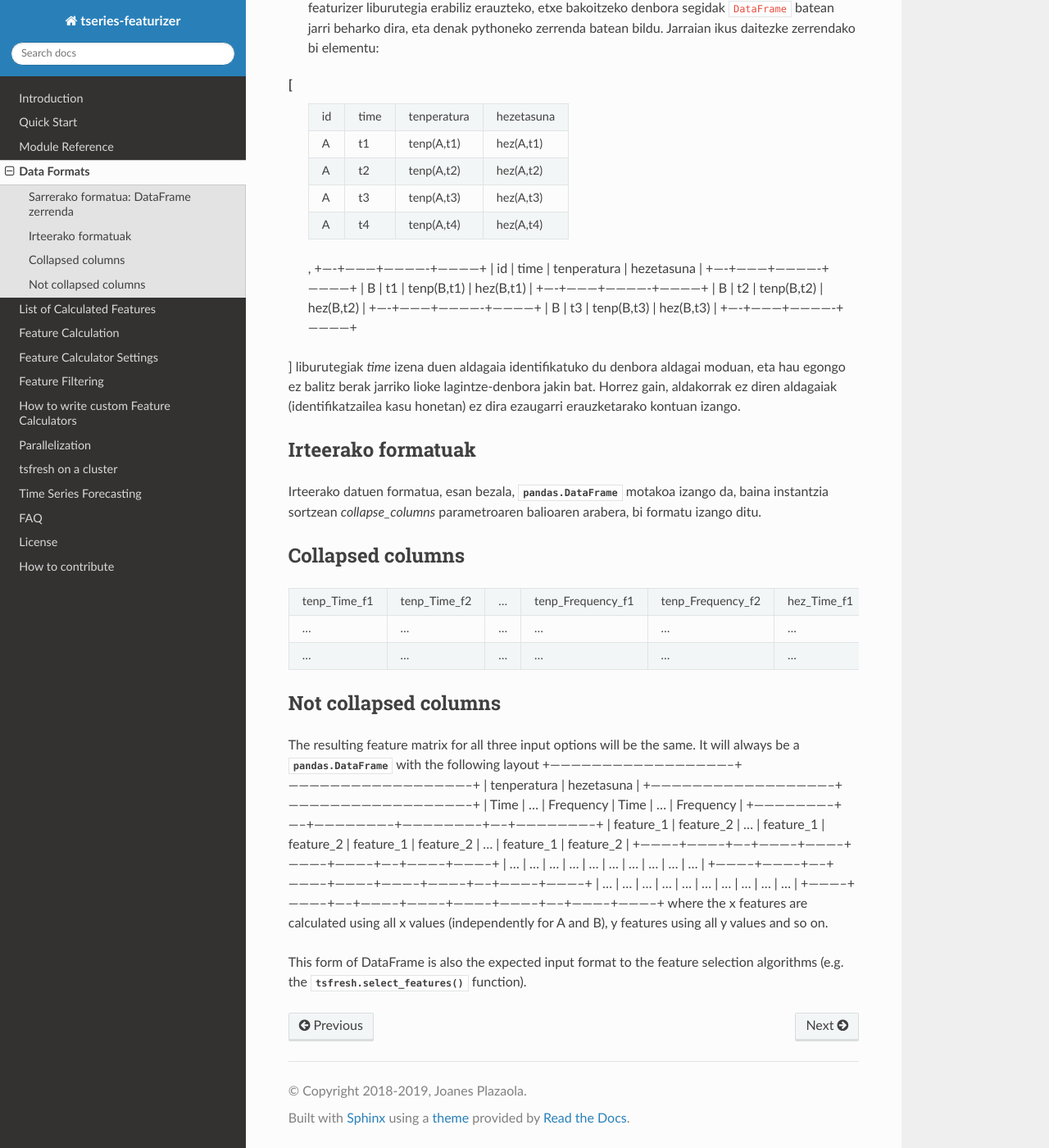
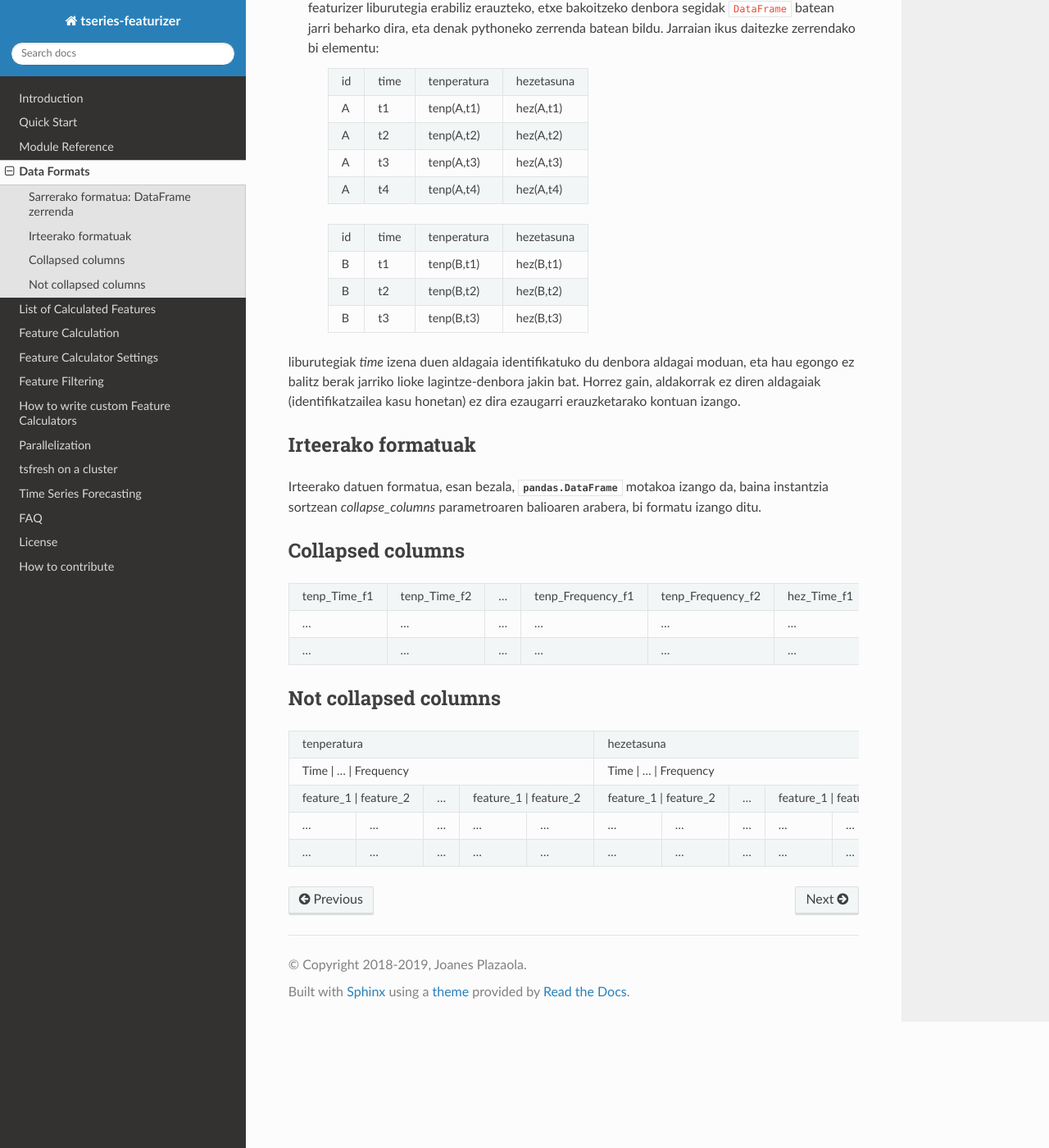
Before and after one commit to joanesplazaola/tseries-featurizer, a Sphinx documentation site: the page built from docs/text/data_formats.rst, in a window 1280 px wide and 1400 px high, scrolled down 585 px. Shown: the whole window at 82% size. Built offline with Sphinx 7.4.7 and the Read the Docs theme 2.0.0, drawn with Linux system fonts in a browser that asks for light colours; formulas are drawn with MathJax 3; pages that are not in the unit, such as notebooks, are missing from menus; the version number could not be read and is left out.

Commit message:
Data formats gaizki dago

```diff
--- a/docs/text/data_formats.rst
+++ b/docs/text/data_formats.rst
@@ -25,7 +25,7 @@ Adibidez: Imaginatu hainbat etxetako tenperatura eta hezetasuna neurtzen duten s
  neurketa hauek denboran zehar izaniko bilakaera deskribatzen dutela. Ezaugarriak tseries-featurizer liburutegia erabiliz
  erauzteko, etxe bakoitzeko denbora segidak ``DataFrame`` batean jarri beharko dira, eta denak pythoneko zerrenda batean
  bildu. Jarraian ikus daitezke zerrendako bi elementu:
-[
+
     +----+---------+-------------+------------+
     | id |   time  | tenperatura | hezetasuna |
     +----+---------+-------------+------------+
@@ -37,7 +37,7 @@ Adibidez: Imaginatu hainbat etxetako tenperatura eta hezetasuna neurtzen duten s
     +----+---------+-------------+------------+
     |  A |    t4   |  tenp(A,t4) |  hez(A,t4) |
     +----+---------+-------------+------------+
-    ,
+
     +----+---------+-------------+------------+
     | id |   time  | tenperatura | hezetasuna |
     +----+---------+-------------+------------+
@@ -47,7 +47,7 @@ Adibidez: Imaginatu hainbat etxetako tenperatura eta hezetasuna neurtzen duten s
     +----+---------+-------------+------------+
     |  B |    t3   |  tenp(B,t3) |  hez(B,t3) |
     +----+---------+-------------+------------+
-]
+
 liburutegiak `time` izena duen aldagaia identifikatuko du denbora aldagai moduan, eta hau egongo ez balitz berak jarriko
 lioke lagintze-denbora jakin bat. Horrez gain, aldakorrak ez diren aldagaiak (identifikatzailea kasu honetan) ez dira
 ezaugarri erauzketarako kontuan izango.
@@ -71,8 +71,7 @@ Collapsed columns
 
 Not collapsed columns
 ----------------------
-The resulting feature matrix for all three input options will be the same.
-It will always be a :class:`pandas.DataFrame` with the following layout
+
 +-----------------------------------------------------+-----------------------------------------------------+
 |                     tenperatura                     |                      hezetasuna                     |
 +-----------------------------------------------------+-----------------------------------------------------+
@@ -84,8 +83,3 @@ It will always be a :class:`pandas.DataFrame` with the following layout
 +-----------+-----------+-----+-----------+-----------+-----------+-----------+-----+-----------+-----------+
 |    ...    |    ...    | ... |    ...    |    ...    |    ...    |    ...    | ... |    ...    |    ...    |
 +-----------+-----------+-----+-----------+-----------+-----------+-----------+-----+-----------+-----------+
-where the x features are calculated using all x values (independently for A and B), y features using all y values
-and so on.
-
-This form of DataFrame is also the expected input format to the feature selection algorithms (e.g. the
-:func:`tsfresh.select_features` function).
```
